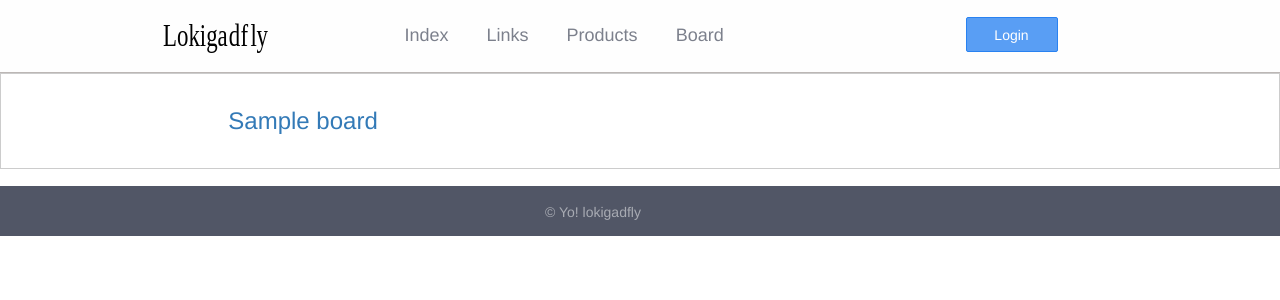
After one commit to lokigadfly/lokigadfly, a Django app: page /board in a window 1280 px wide. The commit adds this page. Shown: the top 300 px of the page. Run offline with Django 3.2, Linux system fonts and the light colour scheme; tables that the repository leaves empty hold one stand-in row (values such as "Sample post"); some libraries are stand-ins or nearby versions.

Commit message:
add board

```diff
--- a/blog/admin.py
+++ b/blog/admin.py
@@ -1,10 +1,11 @@
 from django.contrib import admin
 
 # Register your models here.
-from blog.models import Article, Category, Tag,Link,Product
+from blog.models import Article, Category, Tag,Link,Product,Board
 
 admin.site.register(Article)
 admin.site.register(Category)
 admin.site.register(Tag)
 admin.site.register(Link)
 admin.site.register(Product)
+admin.site.register(Board)
--- a/blog/models.py
+++ b/blog/models.py
@@ -64,19 +64,25 @@ class Link(models.Model):
     )
     name = models.CharField('link名字', max_length=20)
     href_name =models.CharField('链接',max_length=100)
-
+    kinds = models.CharField('类型', max_length=1, choices=LINK_CHOICES)
     def __str__(self):
         return self.name
 
 class Product(models.Model):
-    img_href= models.CharField('链接',max_length=100)
-    name = models.CharField('link名字', max_length=20)
-    href_name =models.CharField('链接',max_length=100)
+    name = models.CharField('Product名字', max_length=20)
+    href_name =models.CharField('链接',blank=True, null=True,max_length=100)
     intro = models.TextField('简介')
-
+    img_href= models.CharField('图片地址',blank=True, null=True,max_length=100)
+    created_time = models.DateTimeField('创建时间', auto_now_add=True)
     def __str__(self):
         return self.name
+class Board(models.Model):
 
+    name = models.CharField('name', max_length=20)
+    href_name =models.CharField('链接',blank=True, null=True,max_length=100)
+    img_href= models.CharField('图片地址',blank=True, null=True,max_length=100)
+    def __str__(self):
+        return self.name
 
 
 class Tag(models.Model):
--- a/blog/templates/base.html
+++ b/blog/templates/base.html
@@ -16,7 +16,7 @@
             <li><a href="{% url 'blog:index' %}">Index</a></li>
             <li><a href="{% url 'blog:link' %}">Links</a></li>
             <li><a href="{% url 'blog:products' %}">Products</a></li>
-            <li><a href="">Boards</a></li>
+            <li><a href="{% url 'blog:board' %}"">Board</a></li>
         </ul>
         <div id="header-right" class="login">
             <div id="user-info">
--- /dev/null
+++ b/blog/templates/blog/board.html
@@ -0,0 +1,24 @@
+{% extends 'base.html' %}
+{% block content %}
+
+
+
+
+<div class="center">
+
+<ul>
+{% for board in board_list %}
+<div class="row">
+<div class="col-md-2"></div>
+<div class="col-md-8">
+<h3>
+	<li><a href="{{board.href_name}}" target="_blank">{{board.name}}</a></li></h3>
+
+	</div>
+	</div>
+ {% endfor %}
+</ul>
+
+	</div>
+
+{% endblock %}
--- a/blog/urls.py
+++ b/blog/urls.py
@@ -5,6 +5,7 @@ urlpatterns = [
     url(r'^$', views.IndexView.as_view(), name='index'),
     url(r'^link$', views.LinkView.as_view(), name='link'),
     url(r'^products$', views.ProductView.as_view(), name='products'),
+    url(r'^board$', views.BoardView.as_view(), name='board'),
     url(r'^article/(?P<article_id>\d+)$', views.ArticleDetailView.as_view(), name='detail'),
     url(r'^category/(?P<cate_id>\d+)$', views.CategoryView.as_view(), name='category'),
     url(r'^tag/(?P<tag_id>\d+)$', views.TagView.as_view(), name='tag'),
--- a/blog/views.py
+++ b/blog/views.py
@@ -2,7 +2,7 @@ from django.shortcuts import render, get_object_or_404, HttpResponseRedirect
 from django.views.generic.list import ListView
 from django.views.generic.detail import DetailView
 from django.views.generic.edit import CreateView, FormView
-from blog.models import Article, Category, Tag,Link,Product
+from blog.models import Article, Category, Tag,Link,Product,Board
 import markdown2
 from .models import BlogComment
 from .forms import BlogCommentForm
@@ -77,6 +77,15 @@ class ProductView(ListView):
     def get_context_data(self, **kwargs):
         kwargs['products_list'] = Product.objects.all().order_by('name')
         return super(ProductView, self).get_context_data(**kwargs)
+class BoardView(ListView):
+    template_name = "blog/board.html"
+    contect_name = "board_list"
+    def get_queryset(self):
+        pass
+    def get_context_data(self, **kwargs):
+        kwargs['board_list'] = Board.objects.all().order_by('name')
+        return super(BoardView, self).get_context_data(**kwargs)
+
 
 
 class TagView(ListView):
```
